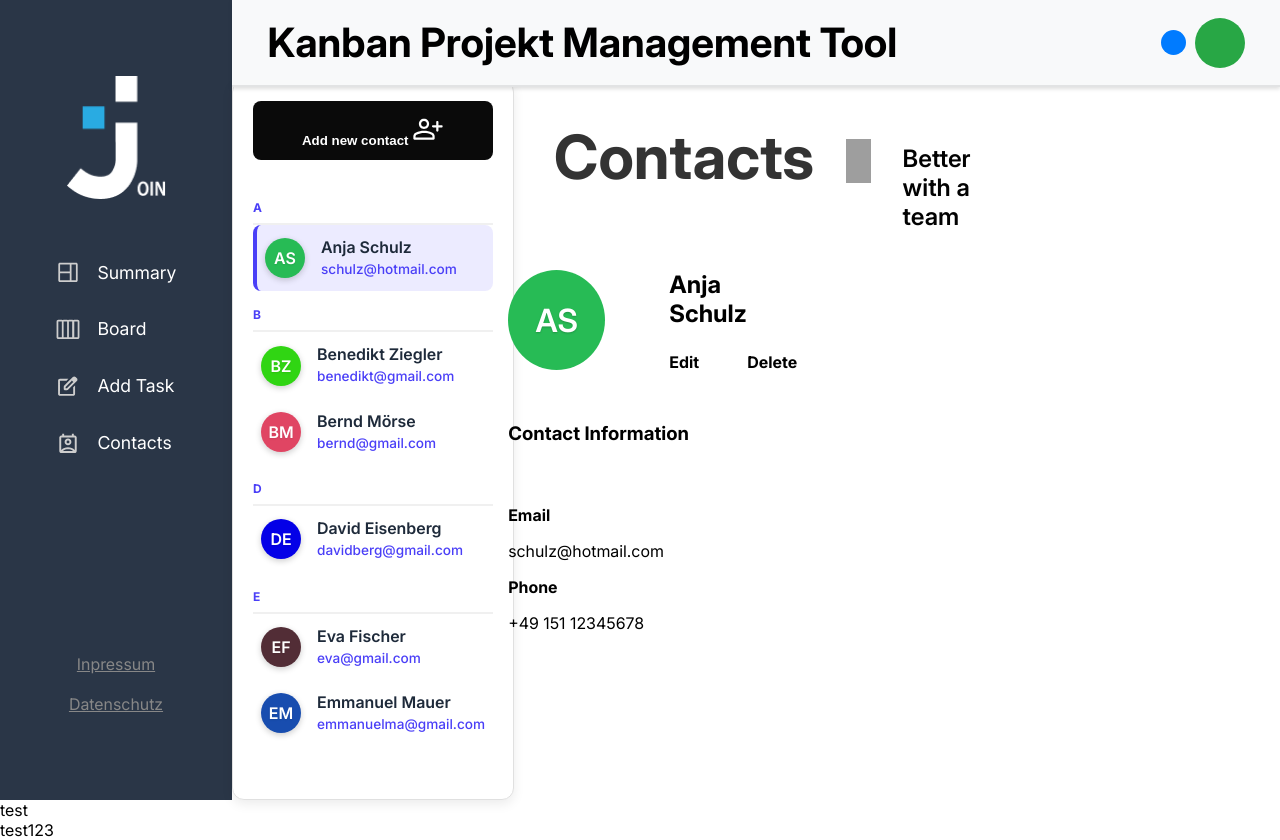
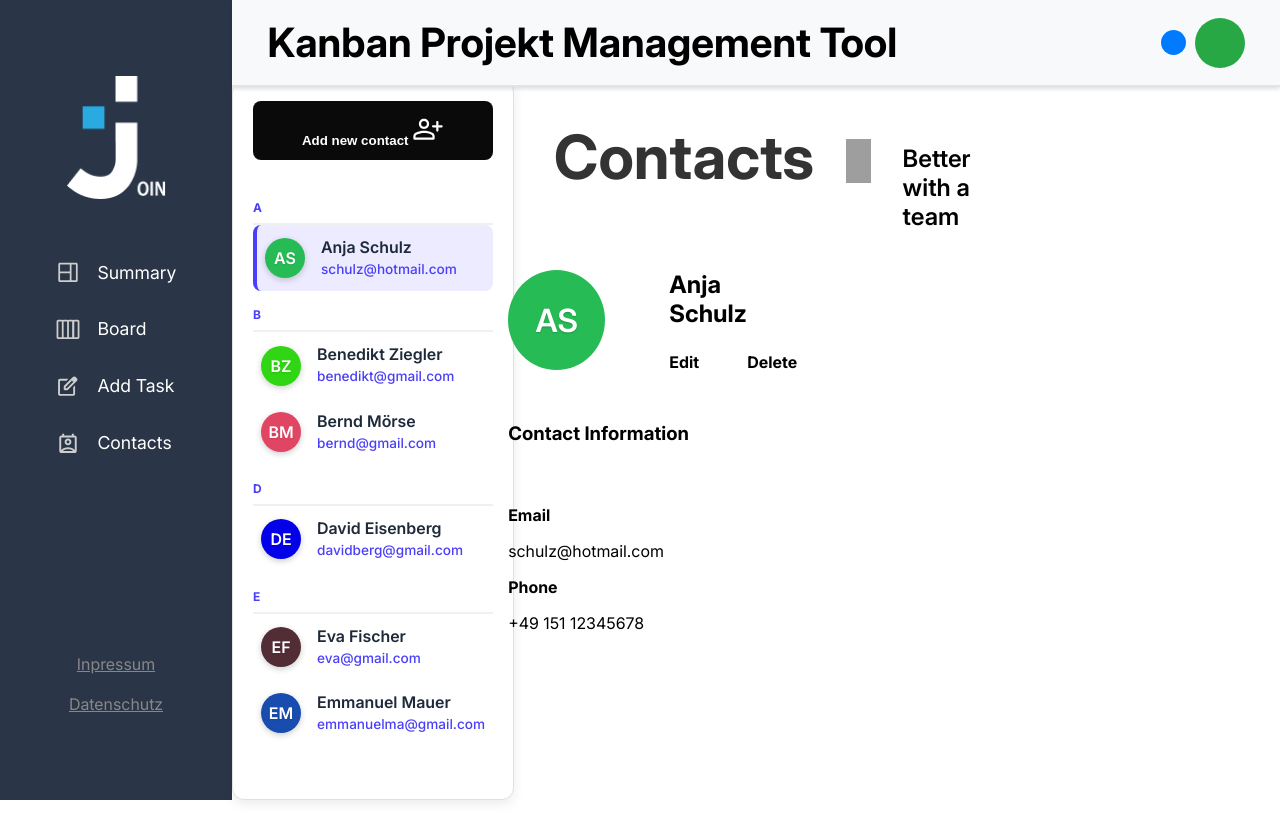
Before and after one commit to Stack8871/Join-Workflow, an Angular app: page / in a window 1280 px wide. After the commit the page ends 800 px from the top, so only its background shows below. Built offline with nearby package versions, Linux system fonts and the light colour scheme; grey boxes are pictures that could not be loaded.

Commit message:
update contcs.html

```diff
--- a/src/app/contacts-sektion/contacts/contacts.html
+++ b/src/app/contacts-sektion/contacts/contacts.html
@@ -67,5 +67,3 @@
     }
   </section>
 </div>
-<div>test</div>
-<div>test123</div>
```
